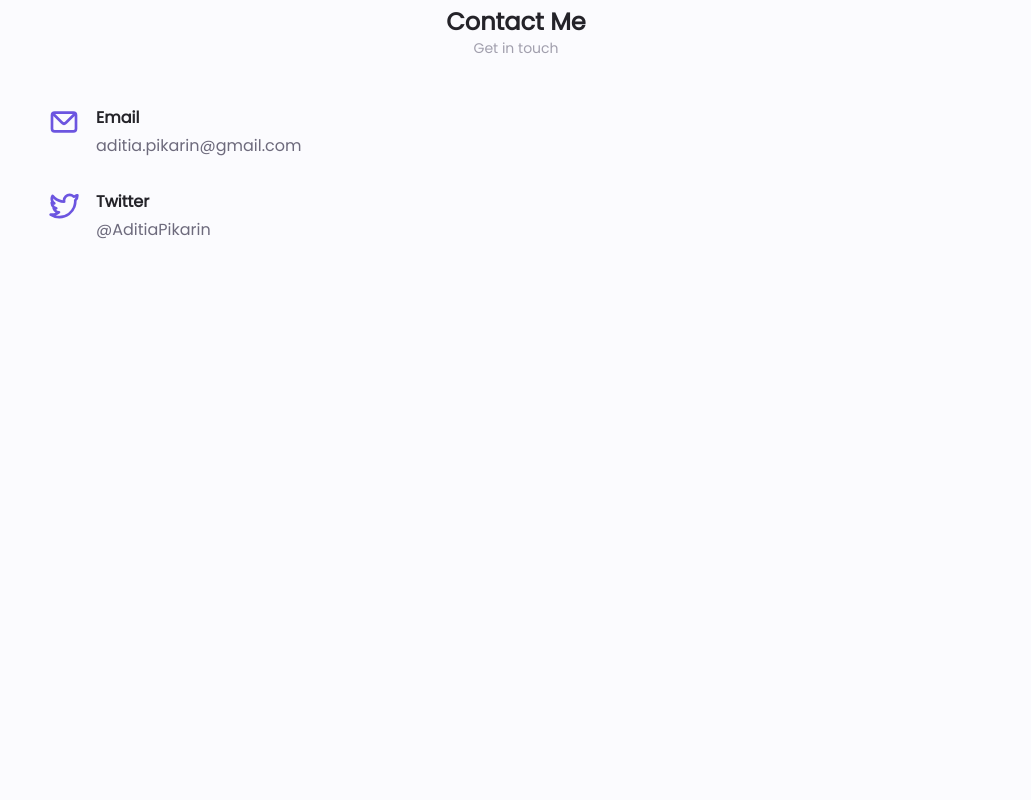
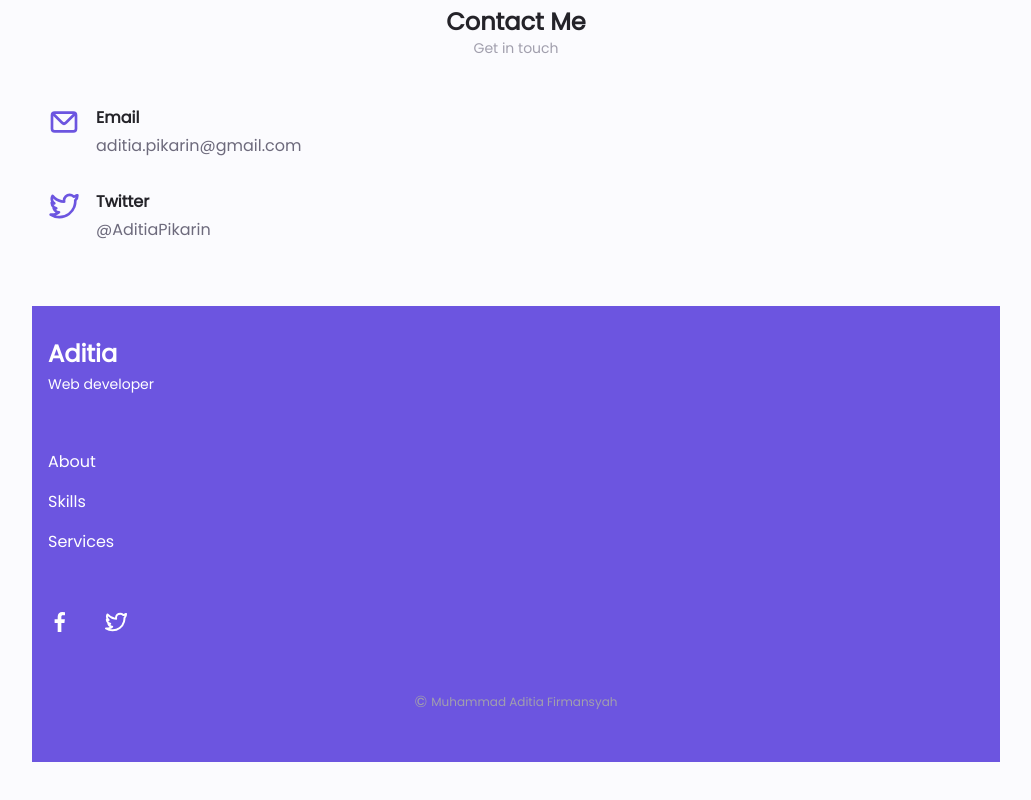
Before and after one commit to pikarin/portfolio, a Nuxt app: page / in a window 1280 px wide. Shown: the part 3349-4149 px from the top of the page, without its empty margins (124-1155 px from the left). Before the commit the page ends 3671 px from the top, so only its background shows below. Built offline with nearby package versions, Linux system fonts and the light colour scheme.

Commit message:
Add footer section

```diff
--- a/components/Footer.vue
+++ b/components/Footer.vue
@@ -1,5 +1,34 @@
 <template>
-  <div></div>
+  <footer class="pt-8">
+    <div class="bg-primary pt-8 pb-12 text-white">
+      <AppContainer class="space-y-14">
+        <div>
+          <h1 class="text-white text-2xl font-semibold">Aditia</h1>
+          <h3 class="text-white text-sm font-normal mt-1">Web developer</h3>
+        </div>
+
+        <nav class="flex flex-col gap-y-4">
+          <a href="#about">About</a>
+          <a href="#skills">Skills</a>
+          <a href="#services">Services</a>
+        </nav>
+
+        <div class="flex gap-x-8">
+          <a href="https://www.facebook.com/aditia.pikarin" target="_blank">
+            <IconFacebook class="w-6 h-6" />
+          </a>
+          <a href="https://twitter.com/AditiaPikarin" target="_blank">
+            <IconTwitter class="w-6 h-6" />
+          </a>
+        </div>
+
+        <div class="flex items-center justify-center text-light">
+          <span>&copy;</span>
+          <span class="ml-1 text-xs">Muhammad Aditia Firmansyah</span>
+        </div>
+      </AppContainer>
+    </div>
+  </footer>
 </template>
 
 <script>
--- /dev/null
+++ b/components/IconFacebook.vue
@@ -0,0 +1,12 @@
+<template>
+  <svg
+    class="fill-current"
+    xmlns="http://www.w3.org/2000/svg"
+    data-name="Layer 1"
+    viewBox="0 0 24 24"
+  >
+    <path
+      d="M15.12,5.32H17V2.14A26.11,26.11,0,0,0,14.26,2C11.54,2,9.68,3.66,9.68,6.7V9.32H6.61v3.56H9.68V22h3.68V12.88h3.06l.46-3.56H13.36V7.05C13.36,6,13.64,5.32,15.12,5.32Z"
+    />
+  </svg>
+</template>
```
